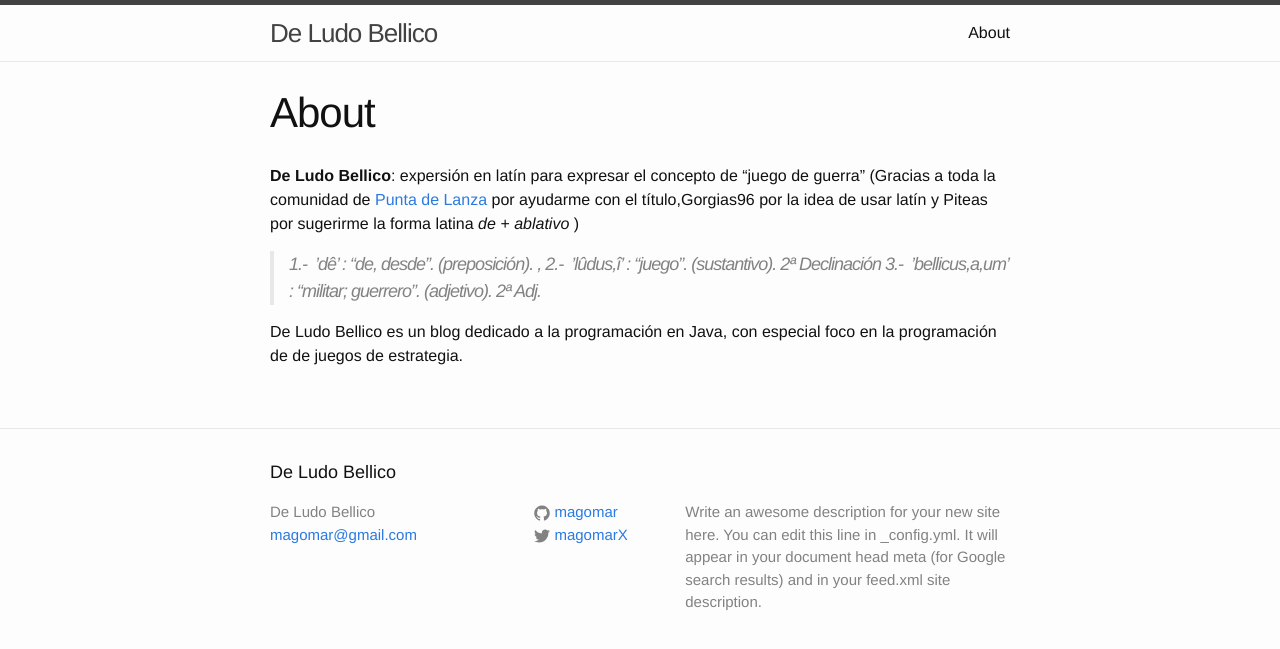
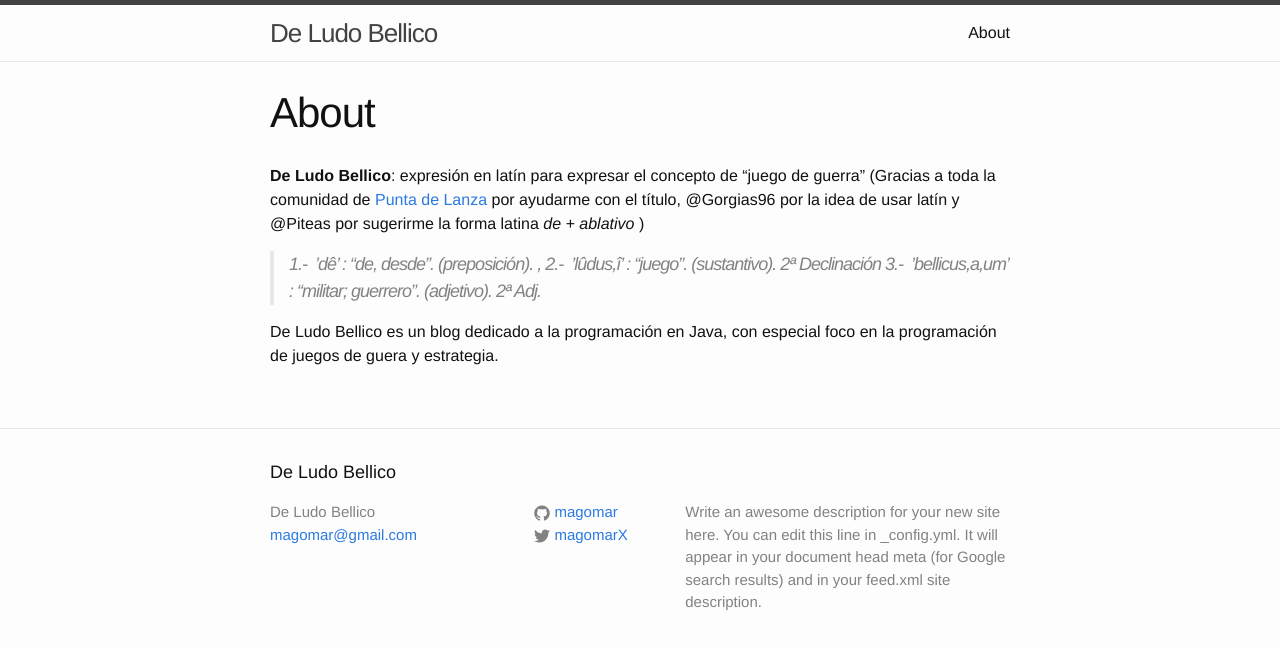
Before and after one commit to magomar/deludobellico, a Jekyll site: the page built from about.md, in a window 1280 px wide. Shown: the top 649 px of the page. Built offline with Jekyll 4.4.1, drawn with Linux system fonts in a browser that asks for light colours.

Commit message:
Update about.md

```diff
--- a/about.md
+++ b/about.md
@@ -4,9 +4,8 @@ title: About
 permalink: /about/
 ---
 
-**De Ludo Bellico**: expersión en latín para expresar el concepto de "juego de guerra" (Gracias a toda la comunidad de [Punta de Lanza](http://www.puntadelanza.net/Index.php) por ayudarme con el título,Gorgias96 por la idea de usar latín y Piteas por sugerirme la forma latina _de + ablativo_ )
+**De Ludo Bellico**: expresión en latín para expresar el concepto de "juego de guerra" (Gracias a toda la comunidad de [Punta de Lanza](http://www.puntadelanza.net/Index.php) por ayudarme con el título, @Gorgias96 por la idea de usar latín y @Piteas por sugerirme la forma latina _de + ablativo_ )
 
 > 1.-  'dê' : "de, desde". (preposición). , 2.-  'lûdus,î' : "juego". (sustantivo). 2ª Declinación 3.-  'bellicus,a,um' : "militar; guerrero". (adjetivo). 2ª Adj.
 
-De Ludo Bellico es un blog dedicado a la programación en Java, con especial foco en la programación de
- de juegos de estrategia.
+De Ludo Bellico es un blog dedicado a la programación en Java, con especial foco en la programación de juegos de guera y estrategia.
```
